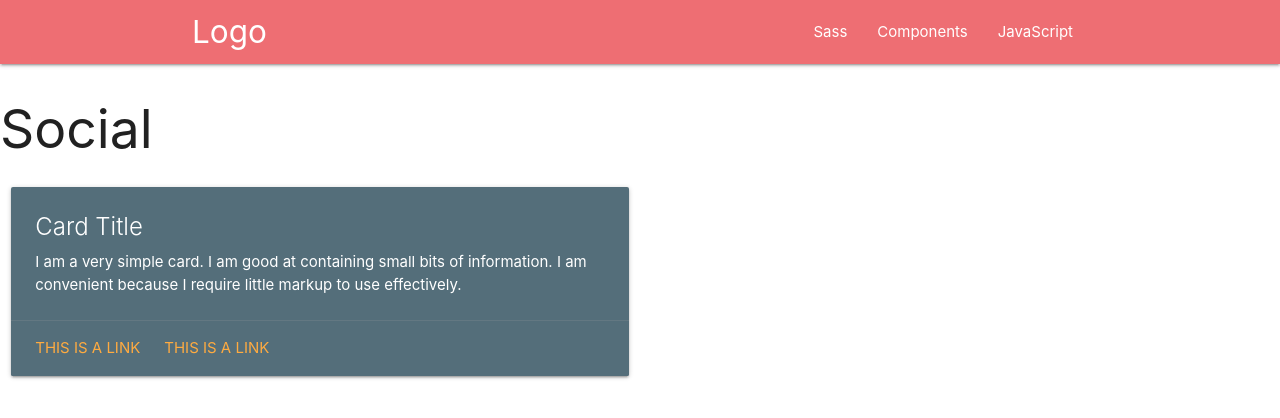
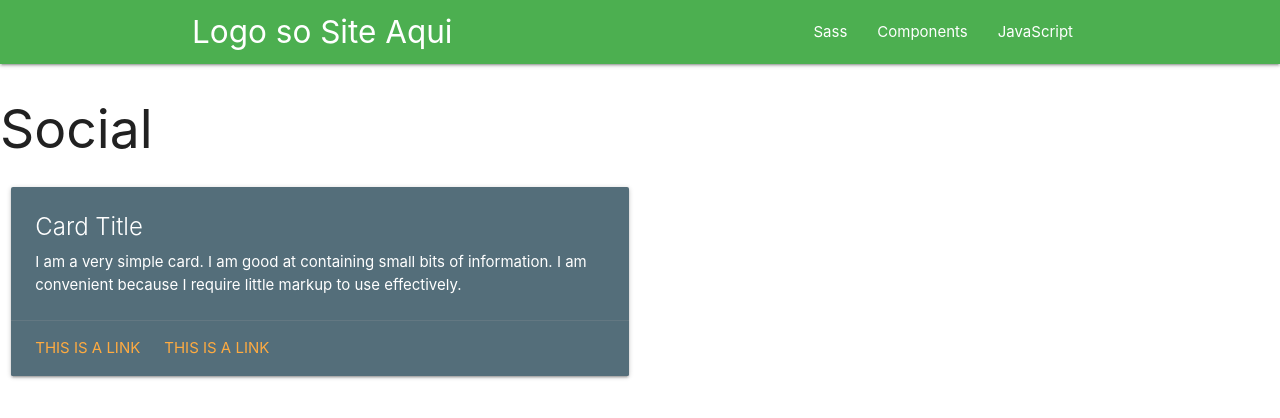
Before and after one commit to josemalcher/SPA_com_Vue_JS_e_API_com_Laravel, a Vue app in the folder social/: page /#/ in a window 1280 px wide. Shown: the top 418 px of the page. Built offline with nearby package versions, Linux system fonts and the light colour scheme.

Commit message:
0. Componente NavBar

```diff
--- a/social/src/App.vue
+++ b/social/src/App.vue
@@ -1,23 +1,20 @@
 <template>
-  <div class="" id="app">
-    <nav>
-      <div class="nav-wrapper container">
-        <a href="#" class="brand-logo">Logo</a>
-        <ul id="nav-mobile" class="right hide-on-med-and-down">
-          <li><a href="sass.html">Sass</a></li>
-          <li><a href="badges.html">Components</a></li>
-          <li><a href="collapsible.html">JavaScript</a></li>
-        </ul>
-      </div>
-    </nav>
+  <div id="app">
+    <NavBar cor="green" url="####" logo="Logo so Site Aqui" />
 
     <router-view/>
   </div>
 </template>
 
 <script>
+import NavBar from "./components/layout/NavBar.vue";
+
 export default {
-  name: 'App'
+  name: 'App',
+  components: {
+    NavBar
+
+  }
 }
 </script>
 
--- a/social/src/components/layout/NavBar.vue
+++ b/social/src/components/layout/NavBar.vue
@@ -1,11 +1,27 @@
-<script setup>
-
-</script>
-
 <template>
-
+  <nav :class=" cor || 'blue'">
+    <div class="nav-wrapper container">
+      <a :href="url || '#'" class="brand-logo">{{ logo || 'Site Logo'}}</a>
+      <ul id="nav-mobile" class="right hide-on-med-and-down">
+        <li><a href="sass.html">Sass</a></li>
+        <li><a href="badges.html">Components</a></li>
+        <li><a href="collapsible.html">JavaScript</a></li>
+      </ul>
+    </div>
+  </nav>
 </template>
 
+<script>
+export default {
+  name: 'NavBar',
+  props: ['cor', 'url', 'logo'],
+
+  data() {
+    return {
+    }
+  }
+}
+</script>
 <style scoped>
 
 </style>
```
Also changed, not shown: 1 other file (tests, documents, lock files or other folders).
